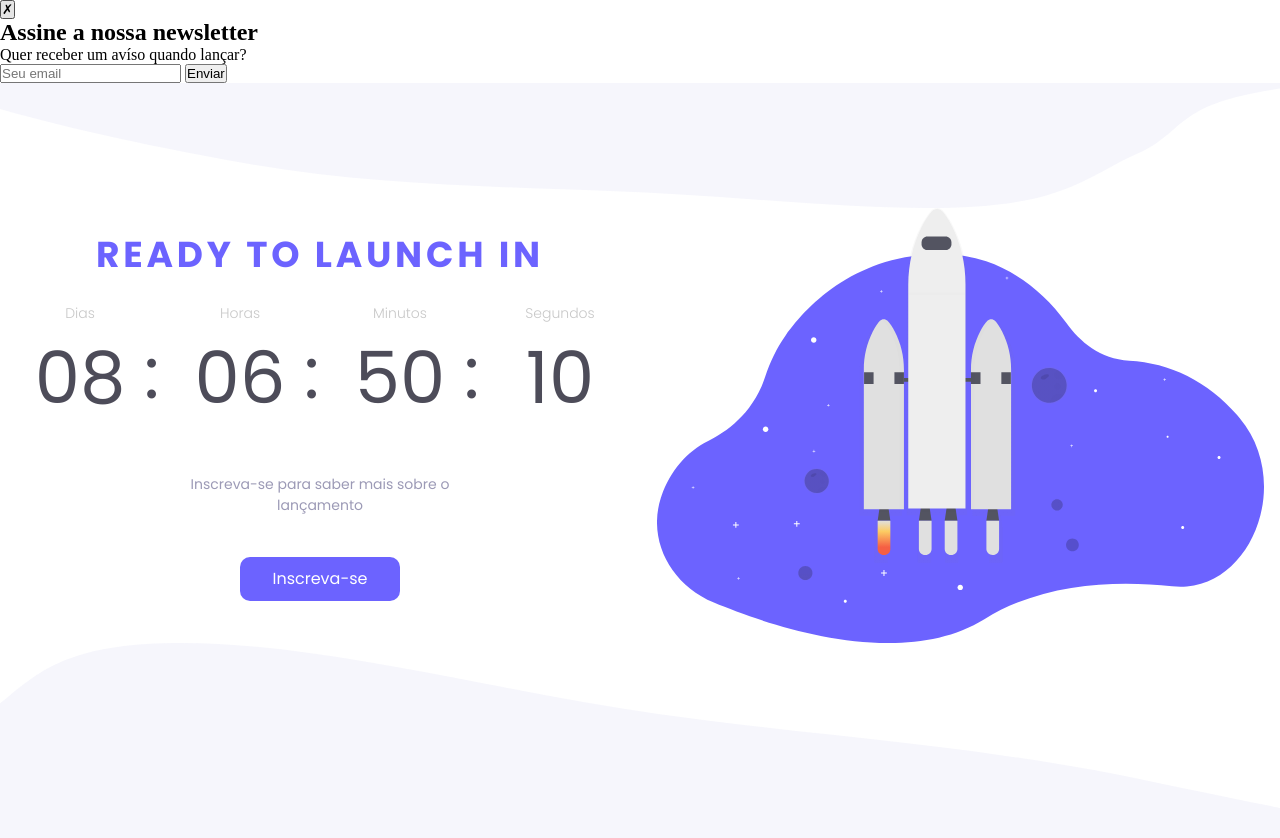
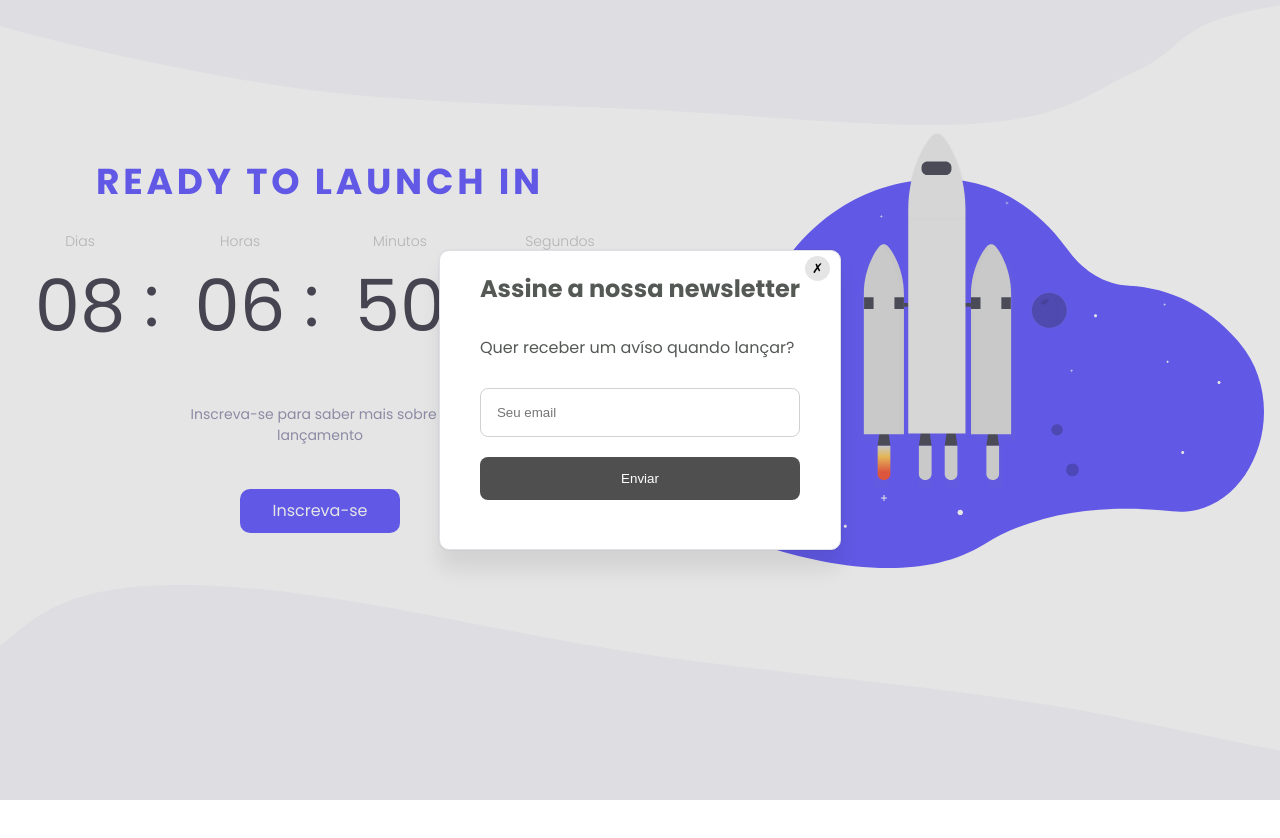
Before and after one commit to PabloKauanS/CountDowm, a plain HTML site: page index.html in a window 1280 px wide. After the commit the page ends 800 px from the top, so only its background shows below. Drawn offline with Linux system fonts and the light colour scheme.

Commit message:
estilo-modal-adicionado

```diff
--- a/estilos/modal.css
+++ b/estilos/modal.css
@@ -0,0 +1,48 @@
+.modal-bg {
+  position: absolute;
+  height: 100vh;
+  width: 100vw;
+  z-index: 1;
+  display: grid;
+  place-content: center;
+  background-color: rgba(0, 0, 0, 0.1);
+  font-family: "Poppins";
+}
+.modal {
+  background-color: white;
+  height: 300px;
+  border: 1px solid #dee2e6;
+  box-shadow: 0px 0px 2px rgba(0, 0, 0, 0.12), 0px 20px 20px rgba(0, 0, 0, 0.08);
+  padding: 20px 40px;
+  position: relative;
+  color: #545955;
+  display: grid;
+  border-radius: 10px;
+}
+.botao-fechar {
+  position: absolute;
+  right: 10px;
+  top: 5px;
+  background-color: #e5e5e5;
+  border: none;
+  height: 25px;
+  width: 25px;
+  border-radius: 29px;
+  cursor: pointer;
+}
+.input-email {
+  width: 100%;
+  padding: 16px;
+  border-radius: 8px;
+  border: 1px solid #d1d1d1;
+}
+.modal-enviar {
+  color: white;
+  margin-top: 20px;
+  background: #4f4f4f;
+  width: 100%;
+  padding: 14px 0px;
+  border-radius: 8px;
+  border: none;
+  cursor: pointer;
+}
--- a/index.html
+++ b/index.html
@@ -20,7 +20,7 @@
         <h2 class="texto-modal">Assine a nossa newsletter</h2>
         <p>Quer receber um avíso quando lançar?</p>
         <form action="">
-          <input type="email" placeholder="Seu email">
+          <input type="email" placeholder="Seu email" required class="input-email">
           <input type="submit" value="Enviar" class="modal-enviar">
         </form>
       </div>
```
